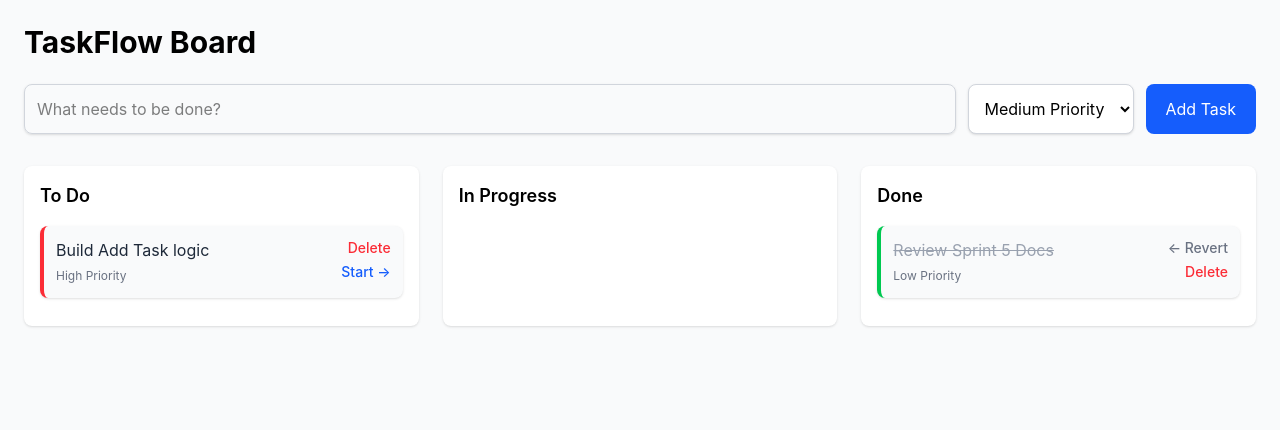
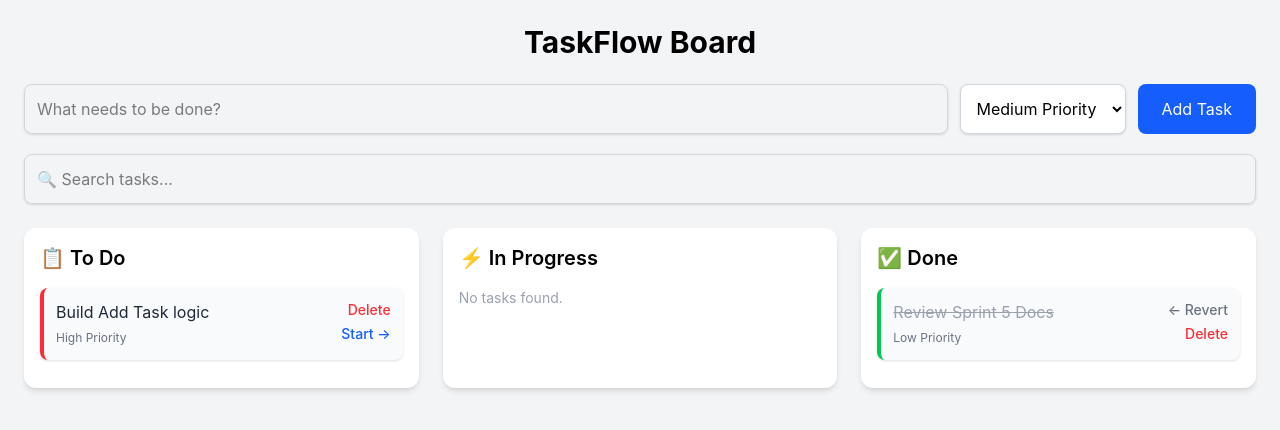
Before and after one commit to Shivam-hub976/Task-Flow, a React (Vite) app: page / in a window 1280 px wide. Shown: the top 430 px of the page. Built offline with nearby package versions, Linux system fonts and the light colour scheme.

Commit message:
implemented real-time global search filtering

```diff
--- a/src/App.jsx
+++ b/src/App.jsx
@@ -2,6 +2,7 @@ import { useState, useEffect } from "react";
 import TaskCard from "./components/TaskCard";
 
 function App() {
+  // Load tasks from localStorage
   const [tasks, setTasks] = useState(() => {
     const savedTasks = localStorage.getItem("taskflow-data");
 
@@ -27,7 +28,9 @@ function App() {
 
   const [newTaskText, setNewTaskText] = useState("");
   const [newTaskPriority, setNewTaskPriority] = useState("Medium");
+  const [searchTerm, setSearchTerm] = useState("");
 
+  // Save tasks
   useEffect(() => {
     localStorage.setItem("taskflow-data", JSON.stringify(tasks));
   }, [tasks]);
@@ -49,6 +52,7 @@ function App() {
     };
 
     setTasks([...tasks, newTask]);
+
     setNewTaskText("");
     setNewTaskPriority("Medium");
   };
@@ -82,20 +86,24 @@ function App() {
 
   // Filter Tasks
  const getTasksByStatus = (status) => {
-    return tasks.filter((task) => task.status === status);
+  // Trims empty spaces from the start/end of the search term
+  const cleanSearch = searchTerm.trim().toLowerCase();
+  return tasks.filter((task) =>
+    task.status === status &&
+    task.text.toLowerCase().includes(cleanSearch)
+  );
 };
 
   return (
-    <div className="min-h-screen bg-gray-50 p-6">
-
-      <h1 className="text-3xl font-bold mb-6">
+    <div className="min-h-screen bg-gray-100 p-6">
+      <h1 className="text-3xl font-bold mb-6 text-center">
         TaskFlow Board
       </h1>
 
       {/* Add Task Form */}
       <form
         onSubmit={handleAddTask}
-        className="flex gap-3 mb-8"
+        className="flex gap-3 mb-5"
       >
         <input
           type="text"
@@ -107,10 +115,8 @@ function App() {
 
         <select
           value={newTaskPriority}
-          onChange={(e) =>
-            setNewTaskPriority(e.target.value)
-          }
-          className="p-3 rounded-lg border border-gray-300 shadow-sm bg-white focus:outline-none focus:ring-2 focus:ring-blue-500"
+          onChange={(e) => setNewTaskPriority(e.target.value)}
+          className="p-3 rounded-lg border border-gray-300 bg-white shadow-sm"
         >
           <option value="High">High Priority</option>
           <option value="Medium">Medium Priority</option>
@@ -119,22 +125,38 @@ function App() {
 
         <button
           type="submit"
-          className="px-5 py-3 bg-blue-600 text-white rounded-lg hover:bg-blue-700"
+          className="px-6 py-3 bg-blue-600 text-white rounded-lg hover:bg-blue-700"
         >
           Add Task
         </button>
       </form>
 
-      {/* Board */}
-      <div className="grid grid-cols-3 gap-6">
+      {/* Search Bar */}
+      <div className="mb-6">
+        <input
+          type="text"
+          value={searchTerm}
+          onChange={(e) => setSearchTerm(e.target.value)}
+          placeholder="🔍 Search tasks..."
+          className="w-full p-3 rounded-lg border border-gray-300 shadow-sm focus:outline-none focus:ring-2 focus:ring-indigo-500"
+        />
+      </div>
+
+      {/* Task Board */}
+      <div className="grid grid-cols-1 md:grid-cols-3 gap-6">
 
         {/* To Do */}
-        <div className="bg-white rounded-lg shadow p-4">
-          <h2 className="text-lg font-semibold mb-4">
-            To Do
+        <div className="bg-white rounded-xl shadow-md p-4">
+          <h2 className="text-xl font-semibold mb-4">
+            📋 To Do
           </h2>
 
-          {getTasksByStatus("To Do").map((task) => (
+          {getTasksByStatus("To Do").length === 0 ? (
+            <p className="text-gray-400 text-sm">
+              No tasks found.
+            </p>
+          ) : (
+            getTasksByStatus("To Do").map((task) => (
               <TaskCard
                 key={task.id}
                 task={task}
@@ -142,16 +164,22 @@ function App() {
                 handleMoveTask={handleMoveTask}
                 handleEditTask={handleEditTask}
               />
-          ))}
+            ))
+          )}
         </div>
 
         {/* In Progress */}
-        <div className="bg-white rounded-lg shadow p-4">
-          <h2 className="text-lg font-semibold mb-4">
-            In Progress
+        <div className="bg-white rounded-xl shadow-md p-4">
+          <h2 className="text-xl font-semibold mb-4">
+            ⚡ In Progress
           </h2>
 
-          {getTasksByStatus("In Progress").map((task) => (
+          {getTasksByStatus("In Progress").length === 0 ? (
+            <p className="text-gray-400 text-sm">
+              No tasks found.
+            </p>
+          ) : (
+            getTasksByStatus("In Progress").map((task) => (
               <TaskCard
                 key={task.id}
                 task={task}
@@ -159,16 +187,22 @@ function App() {
                 handleMoveTask={handleMoveTask}
                 handleEditTask={handleEditTask}
               />
-          ))}
+            ))
+          )}
         </div>
 
         {/* Done */}
-        <div className="bg-white rounded-lg shadow p-4">
-          <h2 className="text-lg font-semibold mb-4">
-            Done
+        <div className="bg-white rounded-xl shadow-md p-4">
+          <h2 className="text-xl font-semibold mb-4">
+            ✅ Done
           </h2>
 
-          {getTasksByStatus("Done").map((task) => (
+          {getTasksByStatus("Done").length === 0 ? (
+            <p className="text-gray-400 text-sm">
+              No tasks found.
+            </p>
+          ) : (
+            getTasksByStatus("Done").map((task) => (
               <TaskCard
                 key={task.id}
                 task={task}
@@ -176,7 +210,8 @@ function App() {
                 handleMoveTask={handleMoveTask}
                 handleEditTask={handleEditTask}
               />
-          ))}
+            ))
+          )}
         </div>
 
       </div>
```
Lines whose indentation alone changed are shown as unchanged.
